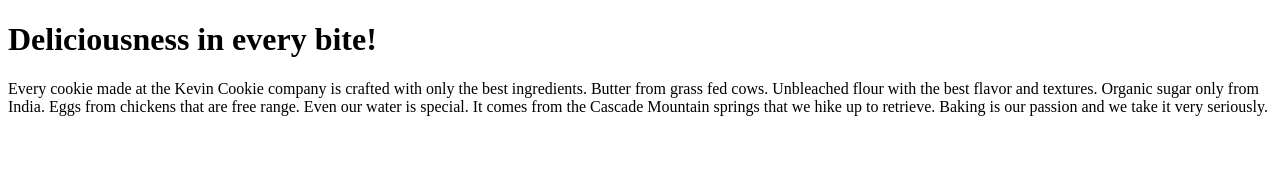
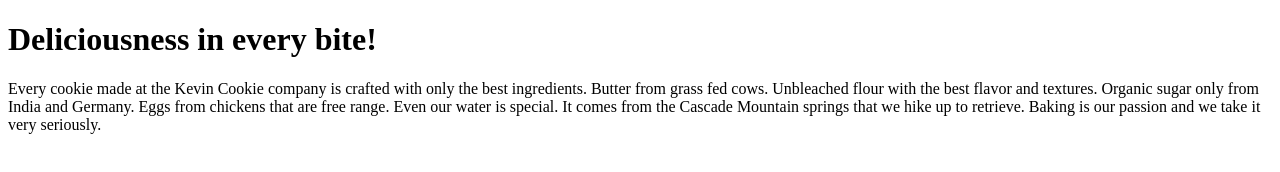
Before and after one commit to stepanbelotelov/MyNewProject, a plain HTML site: page index.htm in a window 1280 px wide. Drawn offline with Linux system fonts and the light colour scheme.

Commit message:
Update index.htm

```diff
--- a/index.htm
+++ b/index.htm
@@ -3,7 +3,7 @@
 <body>
 
 <h1>Deliciousness in every bite!</h1>
-<p>Every cookie made at the Kevin Cookie company is crafted with only the best ingredients. Butter from grass fed cows. Unbleached flour with the best flavor and textures. Organic sugar only from India. Eggs from chickens that are free range. Even our water is special. It comes from the Cascade Mountain springs that we hike up to retrieve. Baking is our passion and we take it very seriously.</p>
+<p>Every cookie made at the Kevin Cookie company is crafted with only the best ingredients. Butter from grass fed cows. Unbleached flour with the best flavor and textures. Organic sugar only from India and Germany. Eggs from chickens that are free range. Even our water is special. It comes from the Cascade Mountain springs that we hike up to retrieve. Baking is our passion and we take it very seriously.</p>
 
 </body>
 </html>
```
